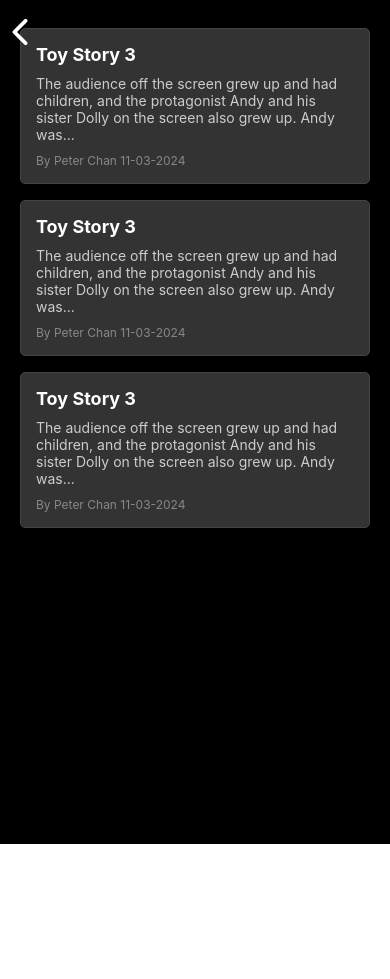
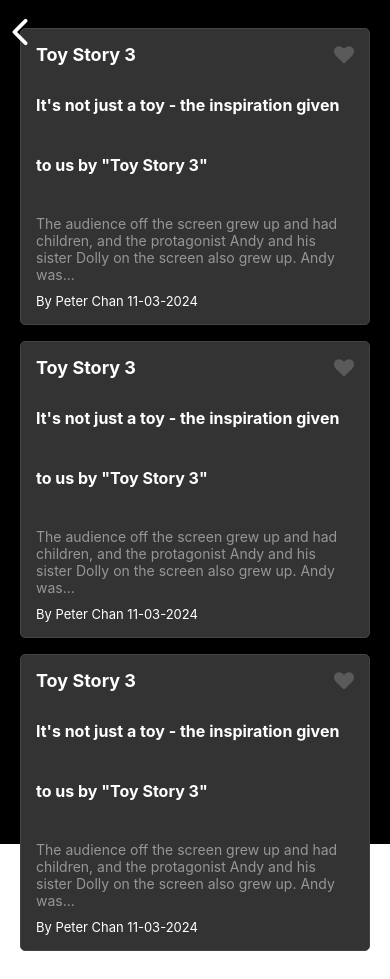
Before and after one commit to victortse1120/paka-film, a React Native app: screen /ReviewList in a window 390 px wide. Before the commit the page ends 844 px from the top, so only its background shows below. Built offline with nearby package versions, Linux system fonts and the light colour scheme.

Commit message:
review css changes

```diff
--- a/App.js
+++ b/App.js
@@ -13,7 +13,7 @@
 import Setting from "./components/Setting";
 import ProductDetail from "./components/ProductDetail";
 import ReviewList from "./components/ReviewList";
-import ReviewDetail from "./components/ReviewDetail";
+import ReviewDetail from "./pages/ReviewDetail";
 import TakePhoto from "./pages/TakePhoto";
 import WriteReview from "./pages/WriteReview";
 
--- a/components/Market.js
+++ b/components/Market.js
@@ -33,12 +33,22 @@
 
 export default function ReviewTabs() {
   return (
+    <View style={styles.container}>
+      <Text style={styles.title}>Review</Text>
       <TopTab.Navigator
         screenOptions={{
-        tabBarIndicatorStyle: { backgroundColor: "yellow" },
+          tabBarIndicatorStyle: {
+            backgroundColor: "#FFC800",
+            width: 185,
+            height: 40,
+            borderRadius: 10,
+            marginVertical: 5,
+            padding: 15,
+          },
           tabBarStyle: { backgroundColor: "black" },
           tabBarLabelStyle: { color: "white" },
         }}
+
       >
         <TopTab.Screen
           name="News"
@@ -51,6 +61,7 @@
           options={{ tabBarLabel: "Myself (2)" }}
         />
       </TopTab.Navigator>
+    </View>
   );
 }
 
@@ -58,6 +69,14 @@
   container: {
     flex: 1,
     backgroundColor: "black",
+  },
+  title: {
+    fontSize: 24,
+    fontWeight: "bold",
+    color: "white",
+    textAlign: "left",
+    marginVertical: 10,
+    paddingLeft: 20,
   },
   listContainer: {
     padding: 20,
--- a/components/ReviewList.js
+++ b/components/ReviewList.js
@@ -8,11 +8,13 @@
   StyleSheet,
 } from "react-native";
 import { useNavigation } from "@react-navigation/native";
+import { FontAwesome } from "@expo/vector-icons";
 
 const reviews = [
   {
     id: "1",
     title: "Toy Story 3",
+    subTitle: `It's not just a toy - the inspiration given to us by "Toy Story 3"`,
     content:
       "The audience off the screen grew up and had children, and the protagonist Andy and his sister Dolly on the screen also grew up. Andy was...",
     author: "By Peter Chan",
@@ -21,6 +23,7 @@
   {
     id: "2",
     title: "Toy Story 3",
+    subTitle: `It's not just a toy - the inspiration given to us by "Toy Story 3"`,
     content:
       "The audience off the screen grew up and had children, and the protagonist Andy and his sister Dolly on the screen also grew up. Andy was...",
     author: "By Peter Chan",
@@ -29,6 +32,7 @@
   {
     id: "3",
     title: "Toy Story 3",
+    subTitle: `It's not just a toy - the inspiration given to us by "Toy Story 3"`,
     content:
       "The audience off the screen grew up and had children, and the protagonist Andy and his sister Dolly on the screen also grew up. Andy was...",
     author: "By Peter Chan",
@@ -44,7 +48,17 @@
       onPress={() => navigation.navigate("ReviewDetail", { review: item })}
     >
       <View style={styles.reviewContainer}>
-        <Text style={styles.reviewTitle}>{item.title}</Text>
+        <View style={styles.titleContainer}>
+          <Text style={styles.reviewTitle}>{item.title}</Text>
+          <FontAwesome
+            name="heart"
+            size={20}
+            color="#5A5A5A"
+            style={styles.icon}
+          />
+        </View>
+
+        <Text style={styles.reviewSubTitle}>{item.subTitle}</Text>
         <Text style={styles.reviewContent}>{item.content}</Text>
         <Text style={styles.reviewAuthor}>
           {item.author} {item.date}
@@ -75,19 +89,35 @@
     borderColor: "#444",
     borderWidth: 1,
   },
+  titleContainer: {
+    flexDirection: "row",
+    justifyContent: "space-between",
+    alignItems: "center",
+  },
   reviewTitle: {
     fontSize: 18,
     fontWeight: "bold",
     color: "#fff",
   },
+  icon: {
+    marginLeft: 10,
+  },
+  reviewSubTitle: {
+    fontSize: 16,
+    color: "white",
+    fontWeight: "bold",
+    lineHeight: 60,
+    marginVertical: 10,
+  },
   reviewContent: {
     fontSize: 14,
-    color: "#ccc",
+    color: "#969696",
     marginVertical: 10,
+    lineHeight: "normal",
   },
   reviewAuthor: {
-    fontSize: 12,
-    color: "#888",
+    fontSize: 13,
+    color: "#fff",
   },
 });
 
```
Also changed, not shown: package.json (+6 -6 lines), pages/ReviewDetail.js (renamed from components/ReviewDetail.js), 1 other file (tests, documents, lock files or other folders). Lines whose indentation alone changed are shown as unchanged.
